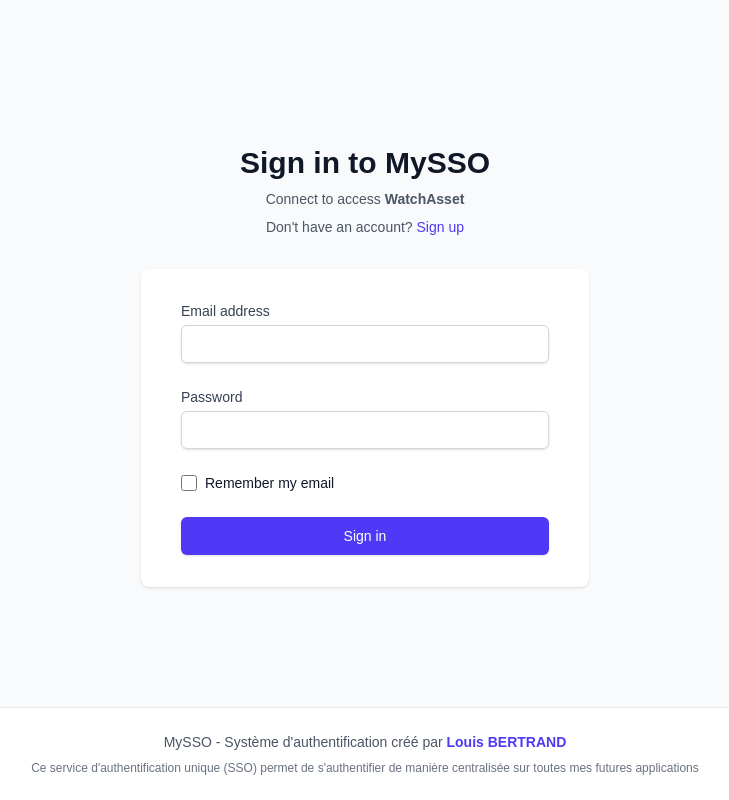
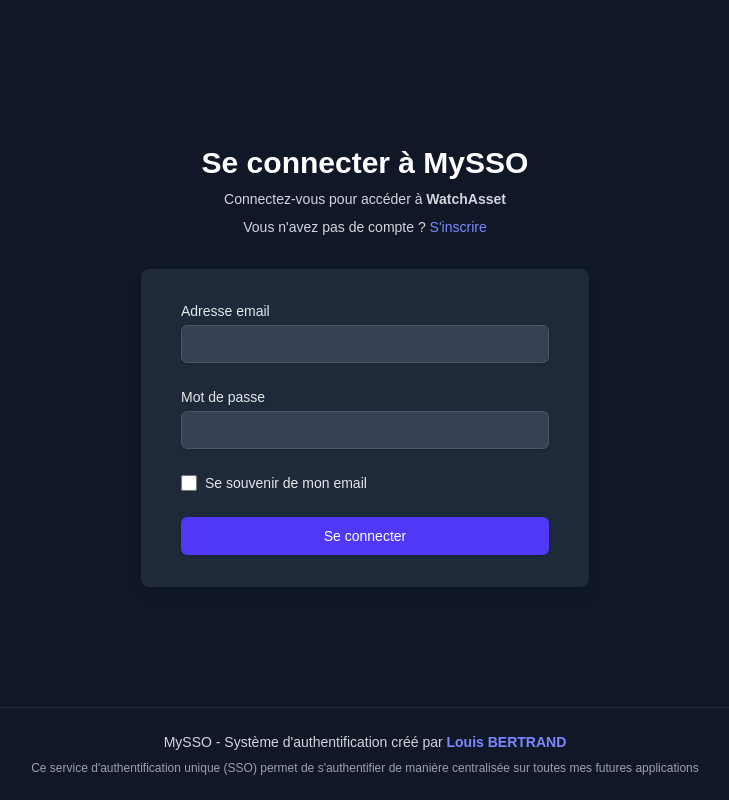
Before and after one commit to louisbertrand22/MySSO, a Next.js app in the folder frontend/: page /login in a window 1280 px wide. Shown: the whole page, without its empty margins (275-1004 px from the left). Built offline with nearby package versions, Linux system fonts and the light colour scheme; no server answers.

Commit message:
Implement dark theme and French translations for footer, home, login and register pages
Co-authored-by: louisbertrand22 <124389496+louisbertrand22@users.noreply.github.com>

```diff
--- a/frontend/app/login/page.tsx
+++ b/frontend/app/login/page.tsx
@@ -43,24 +43,24 @@ function LoginContent() {
   };
 
   return (
-    <div className="flex-1 flex items-center justify-center bg-gray-50 py-12 px-4 sm:px-6 lg:px-8">
+    <div className="flex-1 flex items-center justify-center bg-gray-900 py-12 px-4 sm:px-6 lg:px-8">
       <div className="max-w-md w-full space-y-8">
         <div>
-          <h2 className="mt-6 text-center text-3xl font-extrabold text-gray-900">
-            Sign in to MySSO
+          <h2 className="mt-6 text-center text-3xl font-extrabold text-white">
+            Se connecter à MySSO
           </h2>
-          <p className="mt-2 text-center text-sm text-gray-600">
-            Connect to access <strong>WatchAsset</strong>
+          <p className="mt-2 text-center text-sm text-gray-300">
+            Connectez-vous pour accéder à <strong>WatchAsset</strong>
           </p>
-          <p className="mt-2 text-center text-sm text-gray-600">
-            Don't have an account?{' '}
-            <Link href="/register" className="font-medium text-indigo-600 hover:text-indigo-500">
-              Sign up
+          <p className="mt-2 text-center text-sm text-gray-300">
+            Vous n'avez pas de compte ?{' '}
+            <Link href="/register" className="font-medium text-indigo-400 hover:text-indigo-300">
+              S'inscrire
             </Link>
           </p>
         </div>
 
-        <div className="mt-8 bg-white py-8 px-4 shadow sm:rounded-lg sm:px-10">
+        <div className="mt-8 bg-gray-800 py-8 px-4 shadow-lg sm:rounded-lg sm:px-10">
           <AuthForm mode="login" onSubmit={handleSubmit} error={error} />
         </div>
       </div>
--- a/frontend/app/register/page.tsx
+++ b/frontend/app/register/page.tsx
@@ -22,21 +22,21 @@ export default function RegisterPage() {
   };
 
   return (
-    <div className="flex-1 flex items-center justify-center bg-gray-50 py-12 px-4 sm:px-6 lg:px-8">
+    <div className="flex-1 flex items-center justify-center bg-gray-900 py-12 px-4 sm:px-6 lg:px-8">
       <div className="max-w-md w-full space-y-8">
         <div>
-          <h2 className="mt-6 text-center text-3xl font-extrabold text-gray-900">
-            Create your account
+          <h2 className="mt-6 text-center text-3xl font-extrabold text-white">
+            Créer votre compte
           </h2>
-          <p className="mt-2 text-center text-sm text-gray-600">
-            Already have an account?{' '}
-            <Link href="/login" className="font-medium text-indigo-600 hover:text-indigo-500">
-              Sign in
+          <p className="mt-2 text-center text-sm text-gray-300">
+            Vous avez déjà un compte ?{' '}
+            <Link href="/login" className="font-medium text-indigo-400 hover:text-indigo-300">
+              Se connecter
             </Link>
           </p>
         </div>
 
-        <div className="mt-8 bg-white py-8 px-4 shadow sm:rounded-lg sm:px-10">
+        <div className="mt-8 bg-gray-800 py-8 px-4 shadow-lg sm:rounded-lg sm:px-10">
           <AuthForm mode="register" onSubmit={handleSubmit} error={error} />
         </div>
       </div>
--- a/frontend/components/AuthForm.tsx
+++ b/frontend/components/AuthForm.tsx
@@ -36,11 +36,11 @@ export default function AuthForm({ mode, onSubmit, error }: AuthFormProps) {
   const validateEmail = (email: string): boolean => {
     const emailRegex = /^[^\s@]+@[^\s@]+\.[^\s@]+$/;
     if (!email) {
-      setEmailError('Email is required');
+      setEmailError('L\'adresse email est requise');
       return false;
     }
     if (!emailRegex.test(email)) {
-      setEmailError('Please enter a valid email address');
+      setEmailError('Veuillez entrer une adresse email valide');
       return false;
     }
     setEmailError('');
@@ -49,33 +49,33 @@ export default function AuthForm({ mode, onSubmit, error }: AuthFormProps) {
 
   const validatePassword = (password: string): boolean => {
     if (!password) {
-      setPasswordError('Password is required');
+      setPasswordError('Le mot de passe est requis');
       return false;
     }
 
     if (mode === 'register') {
       if (password.length < 8) {
-        setPasswordError('Password must be at least 8 characters');
+        setPasswordError('Le mot de passe doit contenir au moins 8 caractères');
         return false;
       }
 
       if (!/[A-Z]/.test(password)) {
-        setPasswordError('Password must contain at least one uppercase letter');
+        setPasswordError('Le mot de passe doit contenir au moins une majuscule');
         return false;
       }
 
       if (!/[a-z]/.test(password)) {
-        setPasswordError('Password must contain at least one lowercase letter');
+        setPasswordError('Le mot de passe doit contenir au moins une minuscule');
         return false;
       }
 
       if (!/[0-9]/.test(password)) {
-        setPasswordError('Password must contain at least one number');
+        setPasswordError('Le mot de passe doit contenir au moins un chiffre');
         return false;
       }
 
       if (confirmPassword && password !== confirmPassword) {
-        setPasswordError('Passwords do not match');
+        setPasswordError('Les mots de passe ne correspondent pas');
         return false;
       }
     }
@@ -119,8 +119,8 @@ export default function AuthForm({ mode, onSubmit, error }: AuthFormProps) {
   return (
     <form onSubmit={handleSubmit} className="space-y-6">
       <div>
-        <label htmlFor="email" className="block text-sm font-medium text-gray-700">
-          Email address
+        <label htmlFor="email" className="block text-sm font-medium text-gray-200">
+          Adresse email
         </label>
         <div className="mt-1">
           <input
@@ -132,17 +132,17 @@ export default function AuthForm({ mode, onSubmit, error }: AuthFormProps) {
             value={email}
             onChange={(e) => setEmail(e.target.value)}
             onBlur={() => validateEmail(email)}
-            className="appearance-none block w-full px-3 py-2 border border-gray-300 rounded-md shadow-sm placeholder-gray-500 text-gray-900 focus:outline-none focus:ring-indigo-500 focus:border-indigo-500 sm:text-sm"
+            className="appearance-none block w-full px-3 py-2 border border-gray-600 rounded-md shadow-sm placeholder-gray-500 text-white bg-gray-700 focus:outline-none focus:ring-indigo-500 focus:border-indigo-500 sm:text-sm"
           />
         </div>
         {emailError && (
-          <p className="mt-2 text-sm text-red-600">{emailError}</p>
+          <p className="mt-2 text-sm text-red-400">{emailError}</p>
         )}
       </div>
 
       <div>
-        <label htmlFor="password" className="block text-sm font-medium text-gray-700">
-          Password
+        <label htmlFor="password" className="block text-sm font-medium text-gray-200">
+          Mot de passe
         </label>
         <div className="mt-1">
           <input
@@ -154,18 +154,18 @@ export default function AuthForm({ mode, onSubmit, error }: AuthFormProps) {
             value={password}
             onChange={(e) => setPassword(e.target.value)}
             onBlur={() => validatePassword(password)}
-            className="appearance-none block w-full px-3 py-2 border border-gray-300 rounded-md shadow-sm placeholder-gray-500 text-gray-900 focus:outline-none focus:ring-indigo-500 focus:border-indigo-500 sm:text-sm"
+            className="appearance-none block w-full px-3 py-2 border border-gray-600 rounded-md shadow-sm placeholder-gray-500 text-white bg-gray-700 focus:outline-none focus:ring-indigo-500 focus:border-indigo-500 sm:text-sm"
           />
         </div>
         {passwordError && (
-          <p className="mt-2 text-sm text-red-600">{passwordError}</p>
+          <p className="mt-2 text-sm text-red-400">{passwordError}</p>
         )}
       </div>
 
       {mode === 'register' && (
         <div>
-          <label htmlFor="confirmPassword" className="block text-sm font-medium text-gray-700">
-            Confirm Password
+          <label htmlFor="confirmPassword" className="block text-sm font-medium text-gray-200">
+            Confirmer le mot de passe
           </label>
           <div className="mt-1">
             <input
@@ -177,7 +177,7 @@ export default function AuthForm({ mode, onSubmit, error }: AuthFormProps) {
               value={confirmPassword}
               onChange={(e) => setConfirmPassword(e.target.value)}
               onBlur={() => validatePassword(password)}
-              className="appearance-none block w-full px-3 py-2 border border-gray-300 rounded-md shadow-sm placeholder-gray-500 text-gray-900 focus:outline-none focus:ring-indigo-500 focus:border-indigo-500 sm:text-sm"
+              className="appearance-none block w-full px-3 py-2 border border-gray-600 rounded-md shadow-sm placeholder-gray-500 text-white bg-gray-700 focus:outline-none focus:ring-indigo-500 focus:border-indigo-500 sm:text-sm"
             />
           </div>
         </div>
@@ -202,19 +202,19 @@ export default function AuthForm({ mode, onSubmit, error }: AuthFormProps) {
                 }
               }
             }}
-            className="h-4 w-4 text-indigo-600 focus:ring-indigo-500 border-gray-300 rounded"
+            className="h-4 w-4 text-indigo-600 focus:ring-indigo-500 border-gray-600 rounded bg-gray-700"
           />
-          <label htmlFor="remember-me" className="ml-2 block text-sm text-gray-900">
-            Remember my email
+          <label htmlFor="remember-me" className="ml-2 block text-sm text-gray-200">
+            Se souvenir de mon email
           </label>
         </div>
       )}
 
       {error && (
-        <div className="rounded-md bg-red-50 p-4">
+        <div className="rounded-md bg-red-900 bg-opacity-50 p-4 border border-red-700">
           <div className="flex">
             <div className="ml-3">
-              <h3 className="text-sm font-medium text-red-800">{error}</h3>
+              <h3 className="text-sm font-medium text-red-200">{error}</h3>
             </div>
           </div>
         </div>
@@ -226,7 +226,7 @@ export default function AuthForm({ mode, onSubmit, error }: AuthFormProps) {
           disabled={isSubmitting}
           className="w-full flex justify-center py-2 px-4 border border-transparent rounded-md shadow-sm text-sm font-medium text-white bg-indigo-600 hover:bg-indigo-700 focus:outline-none focus:ring-2 focus:ring-offset-2 focus:ring-indigo-500 disabled:opacity-50 disabled:cursor-not-allowed"
         >
-          {isSubmitting ? 'Loading...' : mode === 'login' ? 'Sign in' : 'Sign up'}
+          {isSubmitting ? 'Chargement...' : mode === 'login' ? 'Se connecter' : 'S\'inscrire'}
         </button>
       </div>
     </form>
--- a/frontend/components/Footer.tsx
+++ b/frontend/components/Footer.tsx
@@ -1,12 +1,12 @@
 export default function Footer() {
   return (
-    <footer className="bg-white border-t border-gray-200 mt-auto">
+    <footer className="bg-gray-900 border-t border-gray-800 mt-auto">
       <div className="max-w-7xl mx-auto py-6 px-4 sm:px-6 lg:px-8">
-        <p className="text-center text-sm text-gray-600">
+        <p className="text-center text-sm text-gray-300">
           MySSO - Système d'authentification créé par{' '}
-          <span className="font-semibold text-indigo-600">Louis BERTRAND</span>
+          <span className="font-semibold text-indigo-400">Louis BERTRAND</span>
         </p>
-        <p className="text-center text-xs text-gray-500 mt-2">
+        <p className="text-center text-xs text-gray-400 mt-2">
           Ce service d'authentification unique (SSO) permet de s'authentifier de manière centralisée sur toutes mes futures applications
         </p>
       </div>
```
Also changed, not shown: frontend/app/page.tsx (+14 -14 lines).
